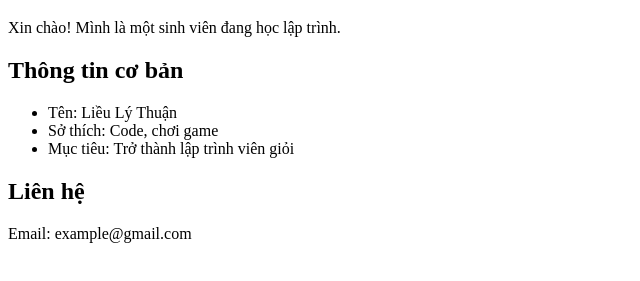
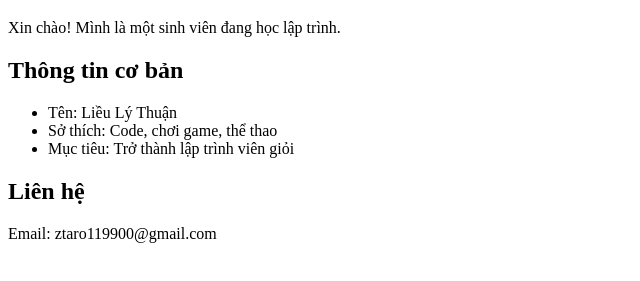
Before and after one commit to LieuLyThuan/first, a plain HTML site: page index.html in a window 1280 px wide. Shown: the part 61-342 px from the top of the page, without its empty margins (0-640 px from the left). Drawn offline with Linux system fonts and the light colour scheme.

Commit message:
sua doi lan 3

```diff
--- a/index.html
+++ b/index.html
@@ -13,12 +13,12 @@
     <h2>Thông tin cơ bản</h2>
     <ul>
         <li>Tên: Liều Lý Thuận</li>
-        <li>Sở thích: Code, chơi game</li>
+        <li>Sở thích: Code, chơi game, thể thao</li>
         <li>Mục tiêu: Trở thành lập trình viên giỏi</li>
     </ul>
 
     <h2>Liên hệ</h2>
-    <p>Email: example@gmail.com</p>
+    <p>Email: ztaro119900@gmail.com</p>
 
 </body>
 </html>
```
